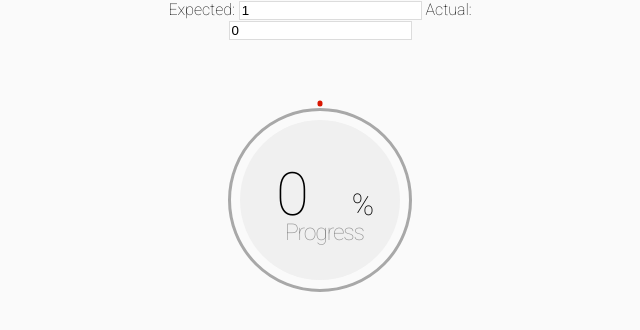
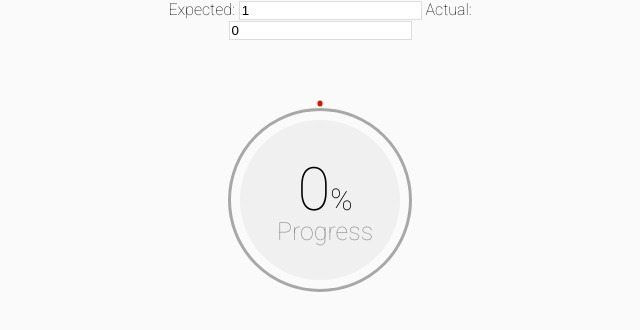
Before and after one commit to ayu48/bw-exercise, a plain HTML site: page index.html in a window 1280 px wide. Shown: the whole page, without its empty margins (320-960 px from the left). Drawn offline with Linux system fonts and the light colour scheme.

Commit message:
Update 2014-11-03T21:21:38.276Z

```diff
--- a/css/main.css
+++ b/css/main.css
@@ -1 +1 @@
-body,html{margin:0;font-family:Roboto,sans-serif;font-weight:100;background-color:#FAFAFA}svg{width:300px;height:300px}circle{fill:#F0F0F0}.circle-translate{transform:translate(150px,150px)}.progress-num{font-size:60px}.progress-num tspan{font-size:30px}.progress-text{font-size:23px;fill:#909090}.actual-arc{stroke-width:5px}.expected-arc{stroke-width:2px;fill:#A8A8A8}input{border:1px solid #dcdcdc;transition:box-shadow .3s,border .3s}input:focus{border:1px solid #707070;box-shadow:0 0 5px 1px #969696}.content{width:400px;margin:0 auto}.row{display:block;text-align:center}.invalid-message{margin:10px;color:red;font-weight:400}
+body,html{margin:0;font-family:Roboto,sans-serif;font-weight:100;background-color:#FAFAFA}svg{width:300px;height:300px}circle{fill:#F0F0F0}.circle-translate{transform:translate(150px,150px)}.progress-num{font-size:60px}.progress-num tspan{font-size:30px}.progress-text{font-size:25px;fill:#909090}.actual-arc{stroke-width:5px}.expected-arc{stroke-width:2px;fill:#A8A8A8}input{border:1px solid #dcdcdc;transition:box-shadow .3s,border .3s}input:focus{border:1px solid #707070;box-shadow:0 0 5px 1px #969696}.content{width:400px;margin:0 auto}.row{display:block;text-align:center}.invalid-message{margin:10px;color:red;font-weight:400}
--- a/js/main.js
+++ b/js/main.js
@@ -45,9 +45,9 @@ angular.module('BWProgress', []).factory('Utilities', function() {
       svg = d3.select(element[0]).append('svg');
       elem = svg.append("g").attr("class", "circle-translate");
       elem.append("circle").attr("r", 80);
-      progressNum = elem.append("text").attr("class", "progress-num").attr("dx", -44).attr("dy", 15).attr("textLength", "98px").text(getPercentage(actual));
+      progressNum = elem.append("text").attr("class", "progress-num").attr("x", 5).attr("y", 10).attr("text-anchor", "middle").text(getPercentage(actual));
       progressNum.append("tspan").text("%");
-      elem.append("text").attr("class", "progress-text").attr("dx", -35).attr("dy", 40).attr("textLength", "80px").text('Progress');
+      elem.append("text").attr("class", "progress-text").attr("x", 5).attr("y", 40).attr("text-anchor", "middle").text('Progress');
       color = d3.scale.linear().domain([0, 60, 100]).range(["#D91500", "#FFBA00", "#60CC00"]);
       arcs = [
         {
```
